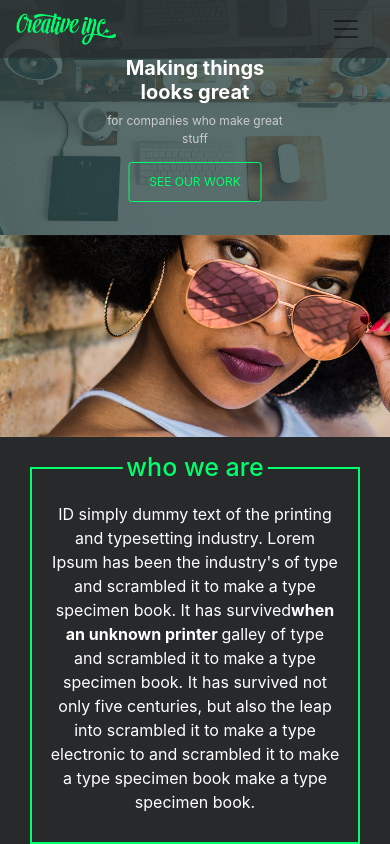
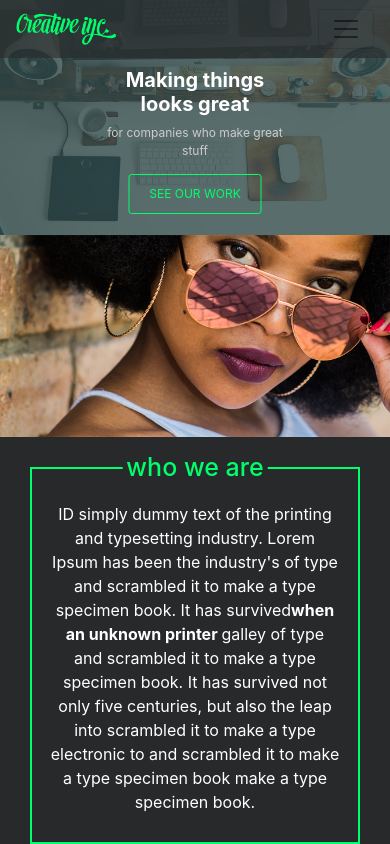
Before and after one commit to Amin-bash/react-creative-web, a React (Create React App) app: page / in a window 390 px wide. Shown: the top 844 px of the page. Built offline with nearby package versions, Linux system fonts and the light colour scheme; no server answers.

Commit message:
fixed header content

```diff
--- a/src/components/Header/style.scss
+++ b/src/components/Header/style.scss
@@ -83,7 +83,7 @@
   .header-section {
 
     .header-content {
-      top: 55%;
+      top: 60%;
 
       .see-our-work-btn {
         font-size: 12px;
```
